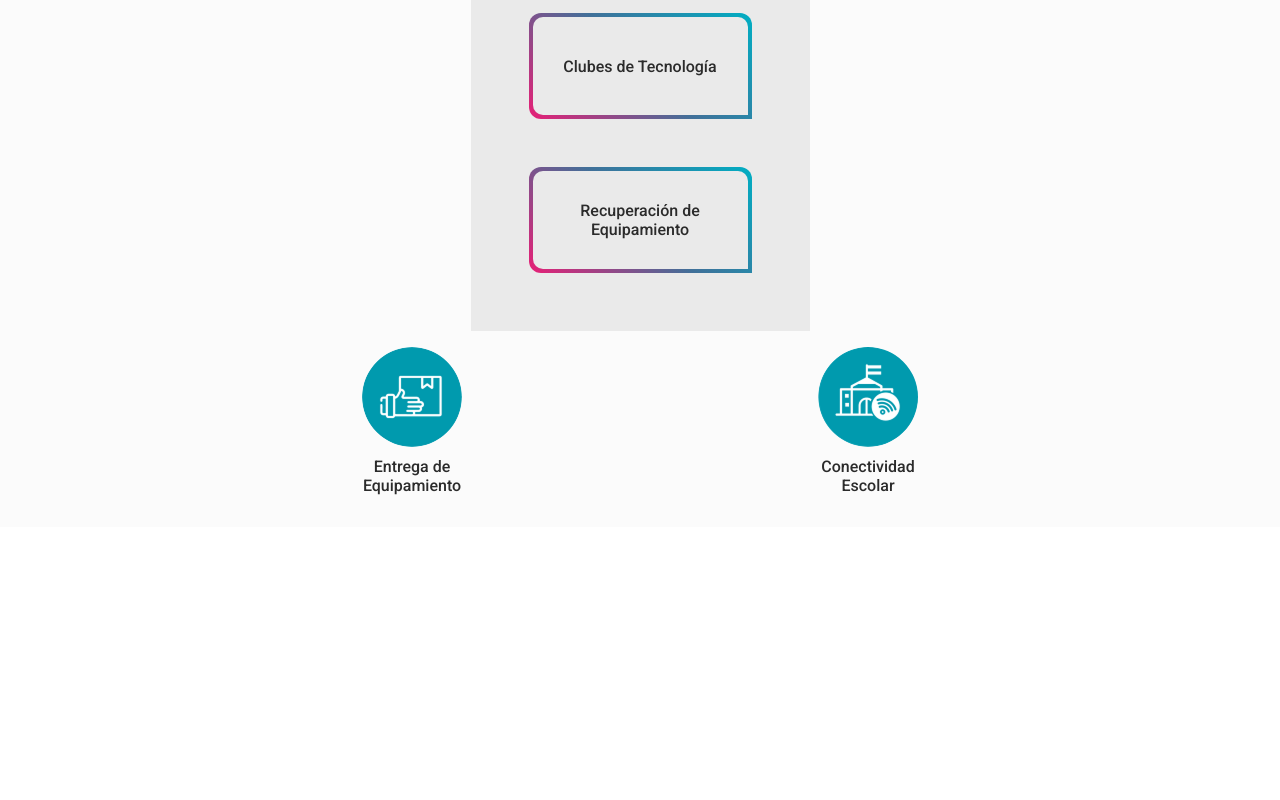
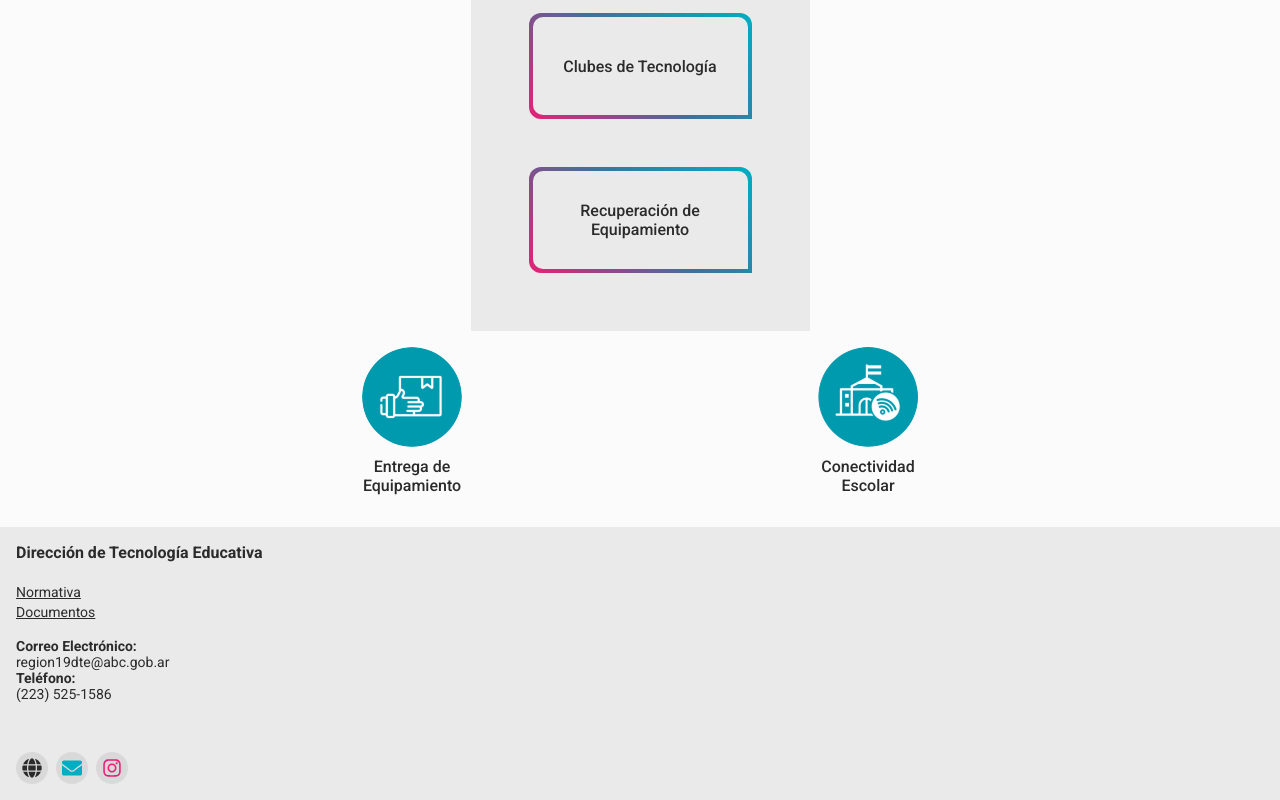
Before and after one commit to MarcosLabra/R19-WEB, a React (Vite) app: page / in a window 1280 px wide. Shown: the part 5266-6066 px from the top of the page. Before the commit the page ends 5793 px from the top, so only its background shows below. Built offline with nearby package versions, Linux system fonts and the light colour scheme.

Commit message:
hice footer

```diff
--- a/package.json
+++ b/package.json
@@ -17,6 +17,7 @@
     "react": "^19.0.0",
     "react-dom": "^19.0.0",
     "react-hamburger-menu": "^1.2.1",
+    "react-icons": "^5.5.0",
     "swiper": "^11.2.6"
   },
   "devDependencies": {
--- a/src/App.jsx
+++ b/src/App.jsx
@@ -3,6 +3,7 @@ import Dte from './UI/Dte'
 import DteActividades from './UI/DteActividades'
 import EnTerritorio from './UI/EnTerritorio'
 import Equipo from './UI/Equipo'
+import Footer from './UI/Footer'
 import Instagram from './UI/Instagram'
 import Testimonios from './UI/Testimonios'
 
@@ -16,6 +17,7 @@ function App() {
       <Instagram />
       <Testimonios />
       <DteActividades />
+      <Footer />
     </>
   )
 }
--- a/src/UI/Footer.jsx
+++ b/src/UI/Footer.jsx
@@ -0,0 +1,28 @@
+import styles from './Footer.module.css';
+import { FaGlobe, FaEnvelope, FaInstagram } from 'react-icons/fa';
+
+const Footer = () => {
+    return (
+        <footer className={styles.footer}>
+            <h4 className={styles.title}>Dirección de Tecnología Educativa</h4>
+
+            <div className={styles.links}>
+                <a href="https://abc.gob.ar/secretarias/areas/subsecretaria-de-educacion/tecnologia-educativa/tecnologia-educativa/normativa-tecnologia" className={styles.link}>Normativa</a>
+                <a href="https://abc.gob.ar/secretarias/areas/subsecretaria-de-educacion/tecnologia-educativa/tecnologia-educativa/documentos-tecnologia" className={styles.link}>Documentos</a>
+            </div>
+
+            <div className={styles.contact}>
+                <p><strong>Correo Electrónico:</strong><br />region19dte@abc.gob.ar</p>
+                <p><strong>Teléfono:</strong><br />(223) 525-1586</p>
+            </div>
+
+            <div className={styles.icons}>
+                <a href="https://abc.gob.ar/secretarias/areas/subsecretaria-de-educacion/tecnologia-educativa/tecnologia-educativa/direccion-de-tecnologia" className={`${styles.icon} ${styles.globe}`}><FaGlobe size={20} /></a>
+                <a href="mailto:region19dte@abc.gob.ar" className={`${styles.icon} ${styles.mail}`}><FaEnvelope size={20} /></a>
+                <a href="https://www.instagram.com/dte_region19/" className={`${styles.icon} ${styles.instagram}`}><FaInstagram size={20} /></a>
+            </div>
+        </footer>
+    );
+};
+
+export default Footer;
--- a/src/UI/Footer.module.css
+++ b/src/UI/Footer.module.css
@@ -0,0 +1,64 @@
+.footer {
+    background-color: var(--gris-secundario);
+    padding: 16px;
+    color: var(--gris-principal);
+    width: 100%;
+}
+
+.title {
+    font-size: 16px;
+    font-weight: bold;
+    margin-bottom: 20px;
+}
+
+.links {
+    display: flex;
+    flex-direction: column;
+    margin-bottom: 16px;
+}
+
+.link {
+    color: var(--gris-principal);
+    text-decoration: underline;
+    margin: 2px 0;
+    font-size: 14px;
+}
+
+.contact {
+    font-size: 14px;
+    margin-bottom: 50px;
+}
+
+.icons {
+    display: flex;
+    gap: 0.5rem;
+}
+
+.icons {
+    display: flex;
+    gap: 0.5rem;
+}
+
+.icon {
+    width: 32px;
+    height: 32px;
+    border-radius: 50%;
+    background-color: #d9d9d9;
+    display: flex;
+    align-items: center;
+    justify-content: center;
+    text-decoration: none;
+    transition: background 0.3s;
+}
+
+.globe {
+    color: var(--gris-principal);
+}
+
+.mail {
+    color: var(--cian-vibrante);
+}
+
+.instagram {
+    color: var(--rosa-vibrante);
+}
```
Also changed, not shown: 1 other file (tests, documents, lock files or other folders).
